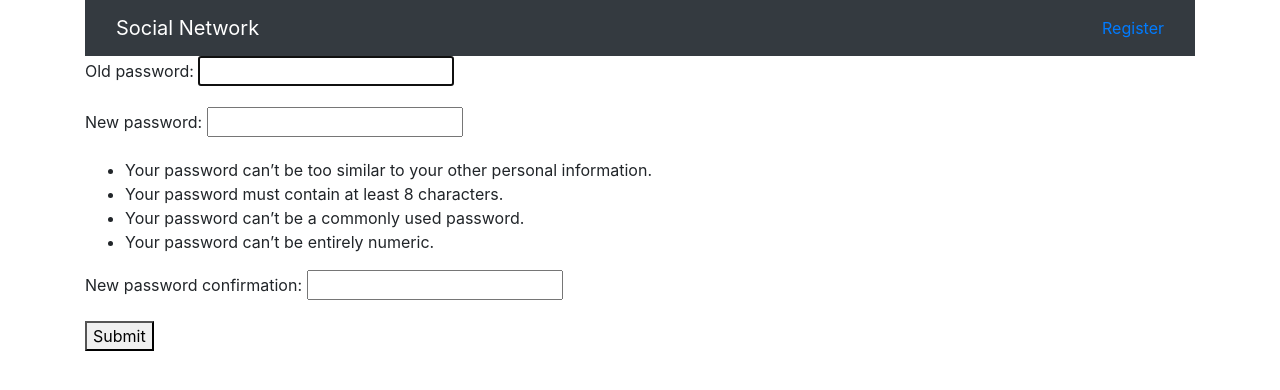
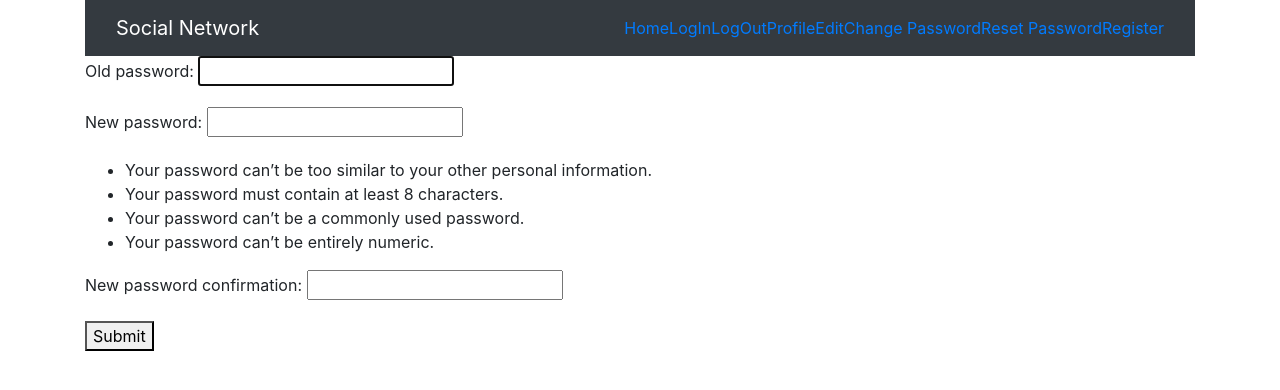
Before and after one commit to vibhor1323/Django-project, a Django app: page /account/change-password/ in a window 1280 px wide. Shown: the top 390 px of the page. Run offline with Django 3.2, Linux system fonts and the light colour scheme; some libraries are stand-ins or nearby versions.

Commit message:
adding password changing window

```diff
--- a/accounts/templates/base.html
+++ b/accounts/templates/base.html
@@ -21,6 +21,15 @@
                   <div class="collapse navbar-collapse" id="navbarsExample07">
                     <ul class="navbar-nav mr-auto">
                     </ul>
+                    <ul class="nav navbar-nav">
+                      <li><a href="/account">Home</a></li>
+                      <li><a href="/account/login">LogIn</a></li>
+                      <li><a href="/account/logout">LogOut</a></li>
+                      <li><a href="/account/profile">Profile</a></li>
+                      <li><a href="/account/profile/edit">Edit</a></li>
+                      <li><a href="/account/change-password">Change Password</a></li>
+                      <li><a href="/account/reset-password">Reset Password</a></li>
+                    </ul>
                     <ul class="nav navbar-nav navbar-right">
                         <li><a href="/account/register">Register</a></li>
                       </ul>
--- a/accounts/urls.py
+++ b/accounts/urls.py
@@ -1,6 +1,7 @@
 from django.conf.urls import url
 from . import views
-from django.contrib.auth.views import LoginView,LogoutView
+from django.contrib.auth.views import (LoginView,LogoutView,PasswordResetView,
+PasswordResetDoneView,PasswordResetConfirmView,PasswordResetCompleteView)
 
 urlpatterns = [
     url(r'^$', views.home),
@@ -9,5 +10,9 @@ urlpatterns = [
     url(r'^register/$', views.register, name='register'),
     url(r'^profile/$', views.view_profile,name = 'profile'),
     url(r'^profile/edit/$',views.edit_profile,name='edit_profile'),
-    url(r'^change-password/$',views.change_password,name='change_password')
+    url(r'^change-password/$',views.change_password,name='change_password'),
+    url(r'^reset-password/$',PasswordResetView.as_view(),name='reset_password'),
+    url(r'^reset-password/done/$',PasswordResetDoneView.as_view(),name='password_reset_done'),
+    url(r'^reset-password/confirm(?P<uidb64>[0-9A-Za-z]+)-(?P<token>.+) /$',PasswordResetConfirmView.as_view(),name='password_reset_confirm'),
+    url(r'^reset-password/complete/$',PasswordResetCompleteView.as_view(),name='password_reset_complete')
 ]
--- a/tutorial/settings.py
+++ b/tutorial/settings.py
@@ -121,3 +121,6 @@ USE_TZ = True
 STATIC_URL = '/static/'
 
 LOGIN_REDIRECT_URL='/account/'
+
+EMAIL_HOST = 'localhost'
+EMAIL_PORT = 1025
```
Also changed, not shown: db.sqlite3.
